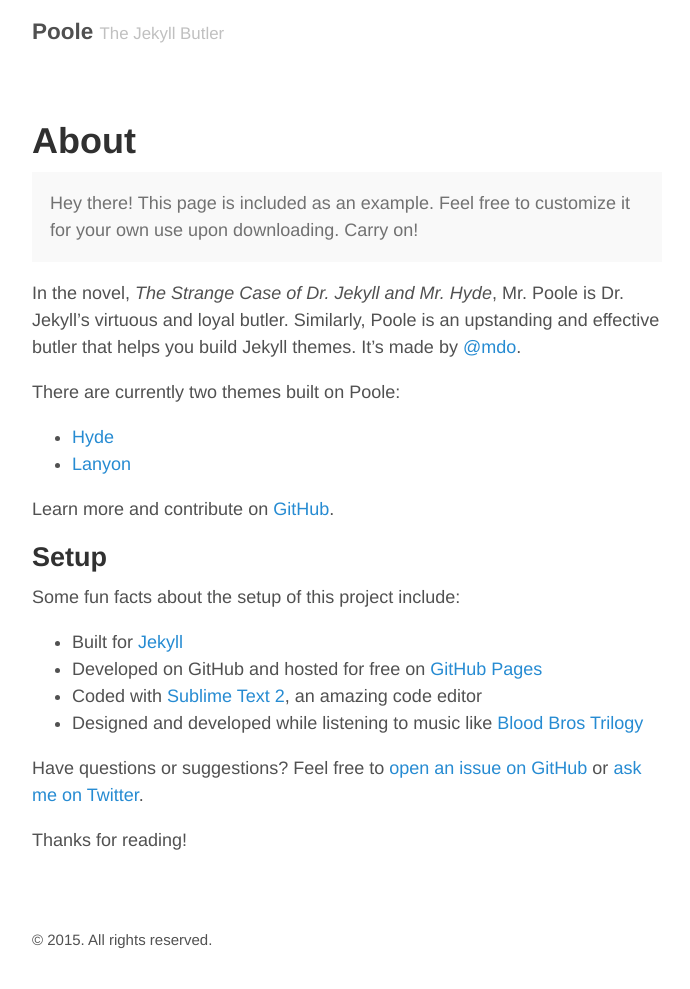
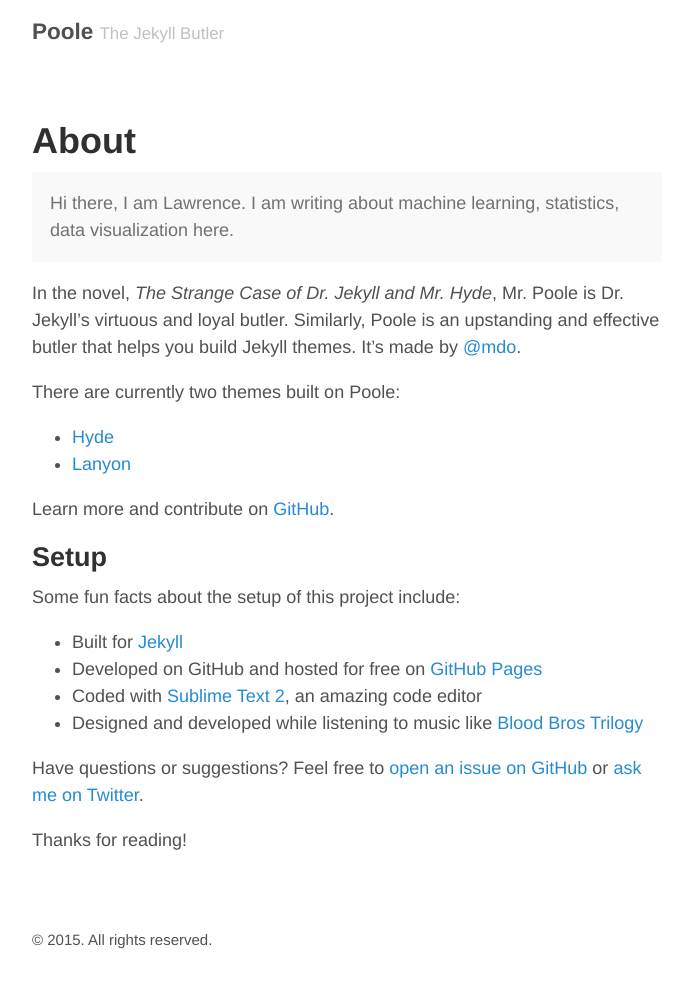
Before and after one commit to Lawrence-Liu/Lawrence-Liu.github.io, a Jekyll site: the page built from about.md, in a window 1280 px wide. Shown: the whole page, without its empty margins (293-983 px from the left). Built offline with Jekyll 4.4.1, drawn with Linux system fonts in a browser that asks for light colours.

Commit message:
updated about.md

```diff
--- a/about.md
+++ b/about.md
@@ -4,7 +4,7 @@
 ---
 
 <p class="message">
-  Hey there! This page is included as an example. Feel free to customize it for your own use upon downloading. Carry on!
+ Hi there, I am Lawrence. I am writing about machine learning, statistics, data visualization here.
 </p>
 
 In the novel, *The Strange Case of Dr. Jekyll and Mr. Hyde*, Mr. Poole is Dr. Jekyll's virtuous and loyal butler. Similarly, Poole is an upstanding and effective butler that helps you build Jekyll themes. It's made by [@mdo](https://twitter.com/mdo).
```
